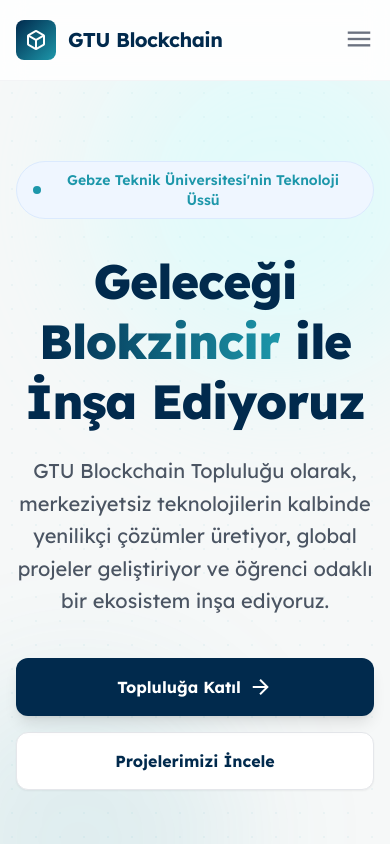
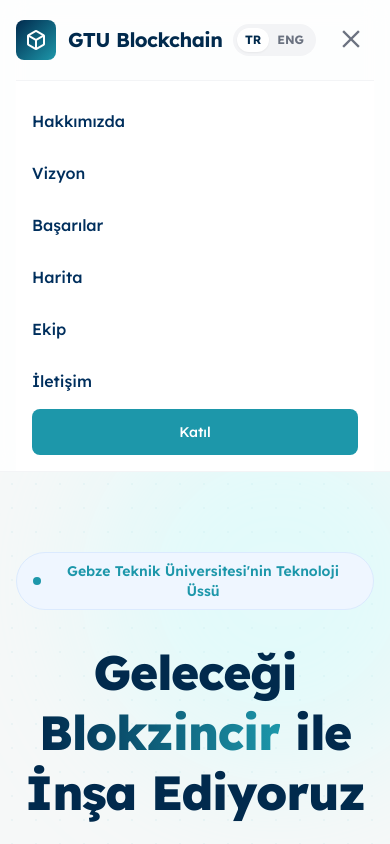
Before and after one commit to GTU-Blockchain/gtu-bc-website, a React (Vite) app: page / in a window 390 px wide. Both pictures are taken after a click on the button "menu". Shown: the top 844 px of the page. Built offline with nearby package versions, Linux system fonts and the light colour scheme.

Commit message:
Navbar, hamburger, manu and some other things changed

```diff
--- a/src/App.tsx
+++ b/src/App.tsx
@@ -28,6 +28,7 @@
 function App() {
   const [showScrollTop, setShowScrollTop] = useState(false);
   const [activeCommittee, setActiveCommittee] = useState<string | null>("software");
+  const [mobileMenuOpen, setMobileMenuOpen] = useState(false);
   const { language, setLanguage, t } = useLanguage();
 
   useEffect(() => {
@@ -48,6 +49,12 @@
       top: 0,
       behavior: "smooth",
     });
+  };
+
+  const scrollToSection = (sectionId: string) => {
+    const el = document.getElementById(sectionId);
+    if (el) el.scrollIntoView({ behavior: "smooth" });
+    setMobileMenuOpen(false);
   };
 
   // Get committee translations
@@ -79,9 +86,9 @@
   };
 
   return (
-    <div className="bg-background-light dark:bg-background-dark text-navy-dark font-display antialiased overflow-x-hidden">
+    <div className="bg-background-light dark:bg-background-dark text-navy-dark font-display antialiased overflow-x-clip">
       {/* Navigation */}
-      <header className="sticky top-0 z-50 w-full backdrop-blur-md bg-white/80 border-b border-gray-100">
+      <header className="sticky top-0 left-0 right-0 z-50 w-full backdrop-blur-md bg-white/80 border-b border-gray-100">
         <div className="max-w-7xl mx-auto px-4 sm:px-6 lg:px-8">
           <div className="flex justify-between items-center h-20">
             {/* Logo */}
@@ -93,12 +100,12 @@
             </div>
             {/* Desktop Menu */}
             <nav className="hidden md:flex space-x-8 items-center">
-              <a className="text-navy-medium hover:text-primary font-medium transition-colors" href="#about">{t('nav.about')}</a>
-              <a className="text-navy-medium hover:text-primary font-medium transition-colors" href="#vision">{t('nav.vision')}</a>
-              <a className="text-navy-medium hover:text-primary font-medium transition-colors" href="#achievements">{t('nav.achievements')}</a>
-              <a className="text-navy-medium hover:text-primary font-medium transition-colors" href="#map">{t('nav.map')}</a>
-              <a className="text-navy-medium hover:text-primary font-medium transition-colors" href="#team">{t('nav.team')}</a>
-              <a className="text-navy-medium hover:text-primary font-medium transition-colors" href="#contact">{t('nav.contact')}</a>
+              <button type="button" onClick={() => scrollToSection('about')} className="text-navy-medium hover:text-primary font-medium transition-colors bg-transparent border-none cursor-pointer">{t('nav.about')}</button>
+              <button type="button" onClick={() => scrollToSection('vision')} className="text-navy-medium hover:text-primary font-medium transition-colors bg-transparent border-none cursor-pointer">{t('nav.vision')}</button>
+              <button type="button" onClick={() => scrollToSection('achievements')} className="text-navy-medium hover:text-primary font-medium transition-colors bg-transparent border-none cursor-pointer">{t('nav.achievements')}</button>
+              <button type="button" onClick={() => scrollToSection('map')} className="text-navy-medium hover:text-primary font-medium transition-colors bg-transparent border-none cursor-pointer">{t('nav.map')}</button>
+              <button type="button" onClick={() => scrollToSection('team')} className="text-navy-medium hover:text-primary font-medium transition-colors bg-transparent border-none cursor-pointer">{t('nav.team')}</button>
+              <button type="button" onClick={() => scrollToSection('contact')} className="text-navy-medium hover:text-primary font-medium transition-colors bg-transparent border-none cursor-pointer">{t('nav.contact')}</button>
             </nav>
             {/* Actions */}
             <div className="hidden md:flex items-center space-x-4">
@@ -124,17 +131,35 @@
                   ENG
                 </button>
               </div>
-              <a className="inline-flex items-center justify-center px-5 py-2 border border-transparent text-sm font-medium rounded-lg text-white bg-primary hover:bg-primary-dark transition-all shadow-md hover:shadow-lg" href="#join">
+              <button type="button" onClick={() => scrollToSection('join')} className="inline-flex items-center justify-center px-5 py-2 border border-transparent text-sm font-medium rounded-lg text-white bg-primary hover:bg-primary-dark transition-all shadow-md hover:shadow-lg">
                 {t('nav.join')}
-              </a>
+              </button>
             </div>
             {/* Mobile menu button */}
-            <div className="md:hidden flex items-center">
-              <button className="text-gray-500 hover:text-gray-900 focus:outline-none" type="button">
-                <span className="material-symbols-outlined text-3xl">menu</span>
+            <div className="md:hidden flex items-center gap-3">
+              <div className="flex items-center bg-gray-100 rounded-full p-1">
+                <button onClick={() => setLanguage('tr')} className={`px-2 py-1 rounded-full text-xs font-bold ${language === 'tr' ? 'bg-white shadow-sm text-navy-dark' : 'text-gray-500'}`}>TR</button>
+                <button onClick={() => setLanguage('en')} className={`px-2 py-1 rounded-full text-xs font-bold ${language === 'en' ? 'bg-white shadow-sm text-navy-dark' : 'text-gray-500'}`}>ENG</button>
+              </div>
+              <button onClick={() => setMobileMenuOpen(!mobileMenuOpen)} className="text-gray-500 hover:text-gray-900 focus:outline-none p-2" type="button" aria-label="Menü">
+                <span className="material-symbols-outlined text-3xl">{mobileMenuOpen ? 'close' : 'menu'}</span>
               </button>
             </div>
           </div>
+          {/* Mobile menu dropdown */}
+          {mobileMenuOpen && (
+            <div className="md:hidden border-t border-gray-100 bg-white">
+              <nav className="py-4 space-y-1">
+                <button type="button" onClick={() => scrollToSection('about')} className="block w-full text-left px-4 py-3 text-navy-medium hover:bg-gray-50 hover:text-primary font-medium bg-transparent border-none cursor-pointer">{t('nav.about')}</button>
+                <button type="button" onClick={() => scrollToSection('vision')} className="block w-full text-left px-4 py-3 text-navy-medium hover:bg-gray-50 hover:text-primary font-medium bg-transparent border-none cursor-pointer">{t('nav.vision')}</button>
+                <button type="button" onClick={() => scrollToSection('achievements')} className="block w-full text-left px-4 py-3 text-navy-medium hover:bg-gray-50 hover:text-primary font-medium bg-transparent border-none cursor-pointer">{t('nav.achievements')}</button>
+                <button type="button" onClick={() => scrollToSection('map')} className="block w-full text-left px-4 py-3 text-navy-medium hover:bg-gray-50 hover:text-primary font-medium bg-transparent border-none cursor-pointer">{t('nav.map')}</button>
+                <button type="button" onClick={() => scrollToSection('team')} className="block w-full text-left px-4 py-3 text-navy-medium hover:bg-gray-50 hover:text-primary font-medium bg-transparent border-none cursor-pointer">{t('nav.team')}</button>
+                <button type="button" onClick={() => scrollToSection('contact')} className="block w-full text-left px-4 py-3 text-navy-medium hover:bg-gray-50 hover:text-primary font-medium bg-transparent border-none cursor-pointer">{t('nav.contact')}</button>
+                <button type="button" onClick={() => scrollToSection('join')} className="mx-4 mt-4 flex justify-center items-center w-[calc(100%-2rem)] py-3 border border-transparent text-sm font-medium rounded-lg text-white bg-primary hover:bg-primary-dark cursor-pointer">{t('nav.join')}</button>
+              </nav>
+            </div>
+          )}
         </div>
       </header>
 
@@ -166,13 +191,13 @@
             {t('hero.description')}
           </p>
           <div className="flex flex-col sm:flex-row justify-center gap-4">
-            <a className="inline-flex items-center justify-center px-8 py-4 border border-transparent text-base font-bold rounded-xl text-white bg-navy-dark hover:bg-navy-medium transition-all shadow-lg hover:shadow-xl transform hover:-translate-y-1" href="#join">
+            <button type="button" onClick={() => scrollToSection('join')} className="inline-flex items-center justify-center px-8 py-4 border border-transparent text-base font-bold rounded-xl text-white bg-navy-dark hover:bg-navy-medium transition-all shadow-lg hover:shadow-xl transform hover:-translate-y-1">
               {t('hero.joinButton')}
               <span className="material-symbols-outlined ml-2">arrow_forward</span>
-            </a>
-            <a className="inline-flex items-center justify-center px-8 py-4 border border-gray-200 text-base font-bold rounded-xl text-navy-dark bg-white hover:bg-gray-50 transition-all shadow-sm hover:shadow-md" href="#achievements">
+            </button>
+            <button type="button" onClick={() => scrollToSection('achievements')} className="inline-flex items-center justify-center px-8 py-4 border border-gray-200 text-base font-bold rounded-xl text-navy-dark bg-white hover:bg-gray-50 transition-all shadow-sm hover:shadow-md">
               {t('hero.projectsButton')}
-            </a>
+            </button>
           </div>
         </div>
       </section>
@@ -278,10 +303,10 @@
             <div className="col-span-1">
               <h4 className="text-lg font-bold mb-4">{t('footer.quickLinks')}</h4>
               <ul className="space-y-2 text-gray-400 text-sm">
-                <li><a className="hover:text-primary transition-colors" href="#">{t('footer.home')}</a></li>
-                <li><a className="hover:text-primary transition-colors" href="#">{t('footer.about')}</a></li>
-                <li><a className="hover:text-primary transition-colors" href="#">{t('footer.eventCalendar')}</a></li>
-                <li><a className="hover:text-primary transition-colors" href="#">{t('footer.blog')}</a></li>
+                <li><button type="button" onClick={() => { scrollToTop(); }} className="hover:text-primary transition-colors bg-transparent border-none cursor-pointer text-left p-0 text-inherit font-inherit">{t('footer.home')}</button></li>
+                <li><button type="button" onClick={() => scrollToSection('about')} className="hover:text-primary transition-colors bg-transparent border-none cursor-pointer text-left p-0 text-inherit font-inherit">{t('footer.about')}</button></li>
+                <li><button type="button" onClick={() => scrollToTop()} className="hover:text-primary transition-colors bg-transparent border-none cursor-pointer text-left p-0 text-inherit font-inherit">{t('footer.eventCalendar')}</button></li>
+                <li><button type="button" onClick={() => scrollToTop()} className="hover:text-primary transition-colors bg-transparent border-none cursor-pointer text-left p-0 text-inherit font-inherit">{t('footer.blog')}</button></li>
               </ul>
             </div>
             {/* Contact Info */}
@@ -309,8 +334,8 @@
           <div className="border-t border-gray-800 pt-8 flex flex-col md:flex-row justify-between items-center text-xs text-gray-500">
             <p>{t('footer.copyright')}</p>
             <div className="flex gap-4 mt-4 md:mt-0">
-              <a className="hover:text-gray-300" href="#">{t('footer.privacyPolicy')}</a>
-              <a className="hover:text-gray-300" href="#">{t('footer.termsOfUse')}</a>
+              <button type="button" onClick={() => scrollToTop()} className="hover:text-gray-300 bg-transparent border-none cursor-pointer text-inherit font-inherit p-0">{t('footer.privacyPolicy')}</button>
+              <button type="button" onClick={() => scrollToTop()} className="hover:text-gray-300 bg-transparent border-none cursor-pointer text-inherit font-inherit p-0">{t('footer.termsOfUse')}</button>
             </div>
           </div>
         </div>
--- a/src/components/AchievementsSection.tsx
+++ b/src/components/AchievementsSection.tsx
@@ -39,11 +39,7 @@
     descriptionKey: "achievement.ethrome.description",
     image: "/achievements/roma.jpeg",
     flag: "🇮🇹",
-    gallery: [
-      "/achievements/bitbrawlers/ss1.png",
-      "/achievements/bitbrawlers/ss2.png",
-      "/achievements/bitbrawlers/ss3.png"
-    ],
+    gallery: ["/achievements/roma.jpeg"],
     github: "https://github.com/GTU-Blockchain/bitbrawlers-ethrome-2025",
     taikai: "https://taikai.network/ethrome/hackathons/2025/projects/cmgx8dls101x68697ibhzz9g7/idea",
     team: [
@@ -95,10 +91,7 @@
     descriptionKey: "achievement.ethprague1.description",
     image: "/achievements/prag.jpeg",
     flag: "🇨🇿",
-    gallery: [
-      "/achievements/vaultify/ss1.png",
-      "/achievements/vaultify/ss2.png"
-    ],
+    gallery: ["/achievements/prag.jpeg"],
     github: "https://ethglobal.com/showcase/vaultify-cw3ow",
     taikai: "https://drive.google.com/file/d/1RP0pTwoLdm5YjLSB2nLALqWEJtSFB3e3/view?usp=sharing",
     team: [
@@ -120,10 +113,7 @@
     descriptionKey: "achievement.ethprague2.description",
     image: "/achievements/prag.jpeg",
     flag: "🇨🇿",
-    gallery: [
-      "/achievements/chronotrade/ss1.png",
-      "/achievements/chronotrade/ss2.png"
-    ],
+    gallery: ["/achievements/prag.jpeg"],
     github: "https://ethglobal.com/showcase/chronotrade-yoxnf",
     team: [
       { name: "Yusuf Alperen Çelik", role: "Developer", telegram: "@AlteasV" },
@@ -452,7 +442,7 @@
                         <div className="grid grid-cols-2 gap-3">
                           {selectedAchievement.team.map((member, idx) => (
                             <div key={idx} className="flex items-center gap-3 p-3 bg-gray-50 rounded-lg">
-                              <div className="w-10 h-10 bg-gradient-to-br from-primary to-navy-dark rounded-full flex items-center justify-center text-white font-bold">
+                              <div className="w-10 h-10 min-w-10 min-h-10 flex-shrink-0 bg-gradient-to-br from-primary to-navy-dark rounded-full flex items-center justify-center text-white font-bold">
                                 {member.name.charAt(0)}
                               </div>
                               <div>
@@ -472,7 +462,7 @@
                         <div className="grid grid-cols-2 gap-3">
                           {selectedAchievement.nonTechnicalTeam.map((member, idx) => (
                             <div key={idx} className="flex items-center gap-3 p-3 bg-orange-50 rounded-lg">
-                              <div className="w-10 h-10 bg-gradient-to-br from-orange-400 to-orange-600 rounded-full flex items-center justify-center text-white font-bold">
+                              <div className="w-10 h-10 min-w-10 min-h-10 flex-shrink-0 bg-gradient-to-br from-orange-400 to-orange-600 rounded-full flex items-center justify-center text-white font-bold">
                                 {member.name.charAt(0)}
                               </div>
                               <div>
```
